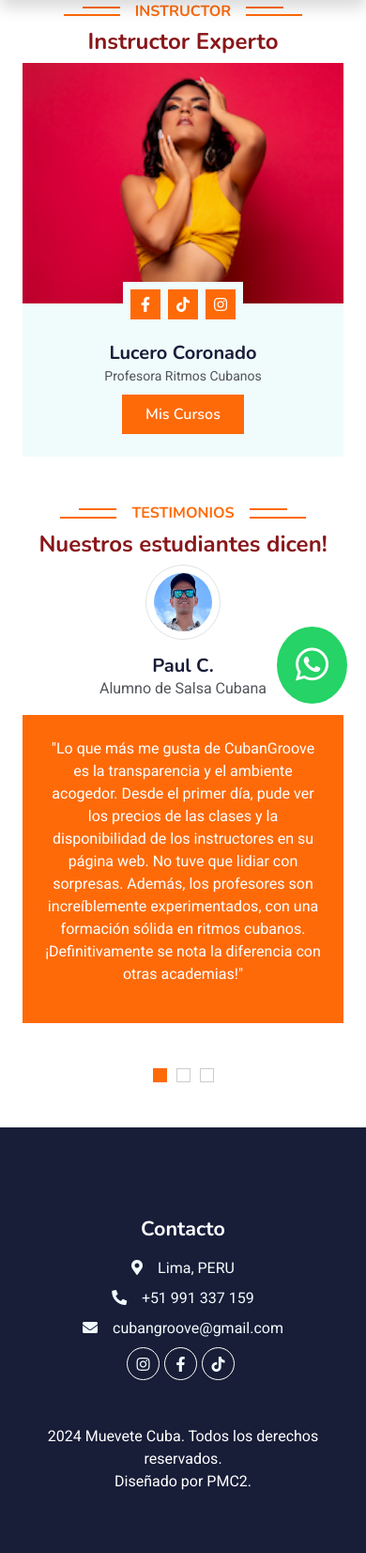
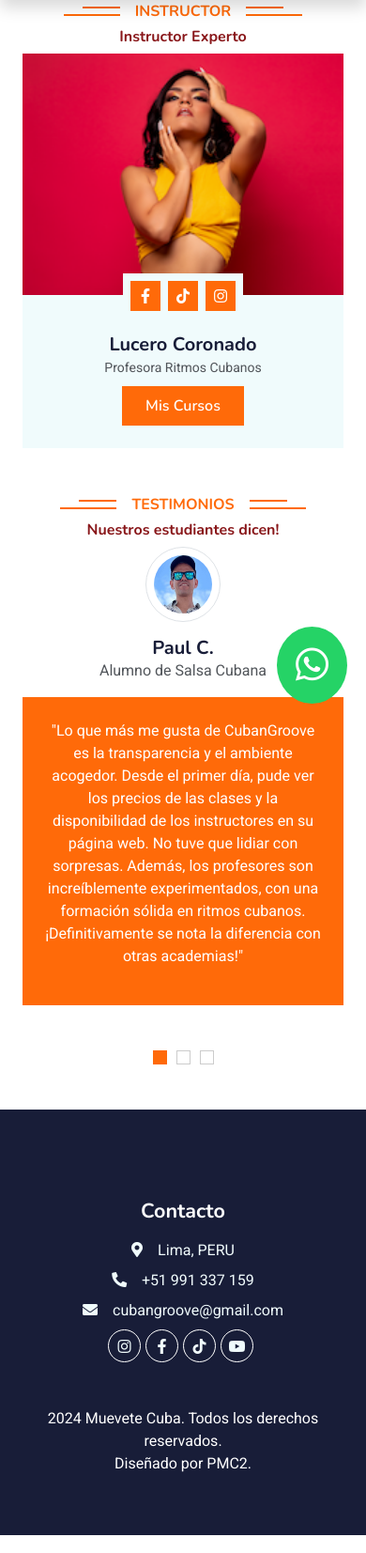
Before and after one commit to paulcobox/webluxe, a Django app: page / in a window 390 px wide. Shown: the part 75-1728 px from the top of the page at 94% size. Run offline with Django 3.2, Linux system fonts and the light colour scheme; data comes from the database, SQL or seed files in the repository; data that the repository does not hold is empty; parts of the project's set-up code (start-up, migrations or seed data) failed here and were passed over; some libraries are stand-ins or nearby versions.

Commit message:
fix style, add icon youtobe

```diff
--- a/static/css/style.css
+++ b/static/css/style.css
@@ -522,7 +522,7 @@
 /* Ajuste para pantallas pequeñas */
 @media (max-width: 767px) {
     .custom-h2 {
-        font-size: 1.5rem;  /* Tamaño más pequeño para pantallas móviles */
+        font-size: 1rem;  /* Tamaño más pequeño para pantallas móviles */
     }
 }
 .custom-h1 {
--- a/templates/_base.html
+++ b/templates/_base.html
@@ -149,6 +149,7 @@
                             <a class="btn btn-outline-light btn-social" href="https://www.instagram.com/luxecoronado/" target="_blank"><i class="fab fa-instagram"></i></a>
                             <a class="btn btn-outline-light btn-social" href="https://www.facebook.com/muevetecuba" target="_blank"><i class="fab fa-facebook-f"></i></a>
                             <a class="btn btn-outline-light btn-social" href="https://www.tiktok.com/@luxecoronado" target="_blank"><i class="fab fa-tiktok"></i></a>
+                            <a class="btn btn-outline-light btn-social" href="https://www.youtube.com/@CubanGroovePeru" target="_blank"><i class="fab fa-youtube"></i></a>
                         </div>
 
                         <div class="text-center text-white text-rights mb-3">
--- a/templates/courses/course_detail.html
+++ b/templates/courses/course_detail.html
@@ -140,7 +140,7 @@
         <div class="container">
             <div class="row g-5">
                 <div class="col-lg-12 wow fadeInUp" data-wow-delay="0.3s">
-                    <h2 class="mb-4 color-cafe">Descripcion del Curso</h2>
+                    <h2 class="custom-h2 mb-4 color-cafe">Descripcion del Curso</h2>
                     <p class="mb-4">{{ course.body | safe }}</p>
                     <div class="row gy-2 gx-4 mb-4">
                         {% for feature in course.feature.all %}
```
